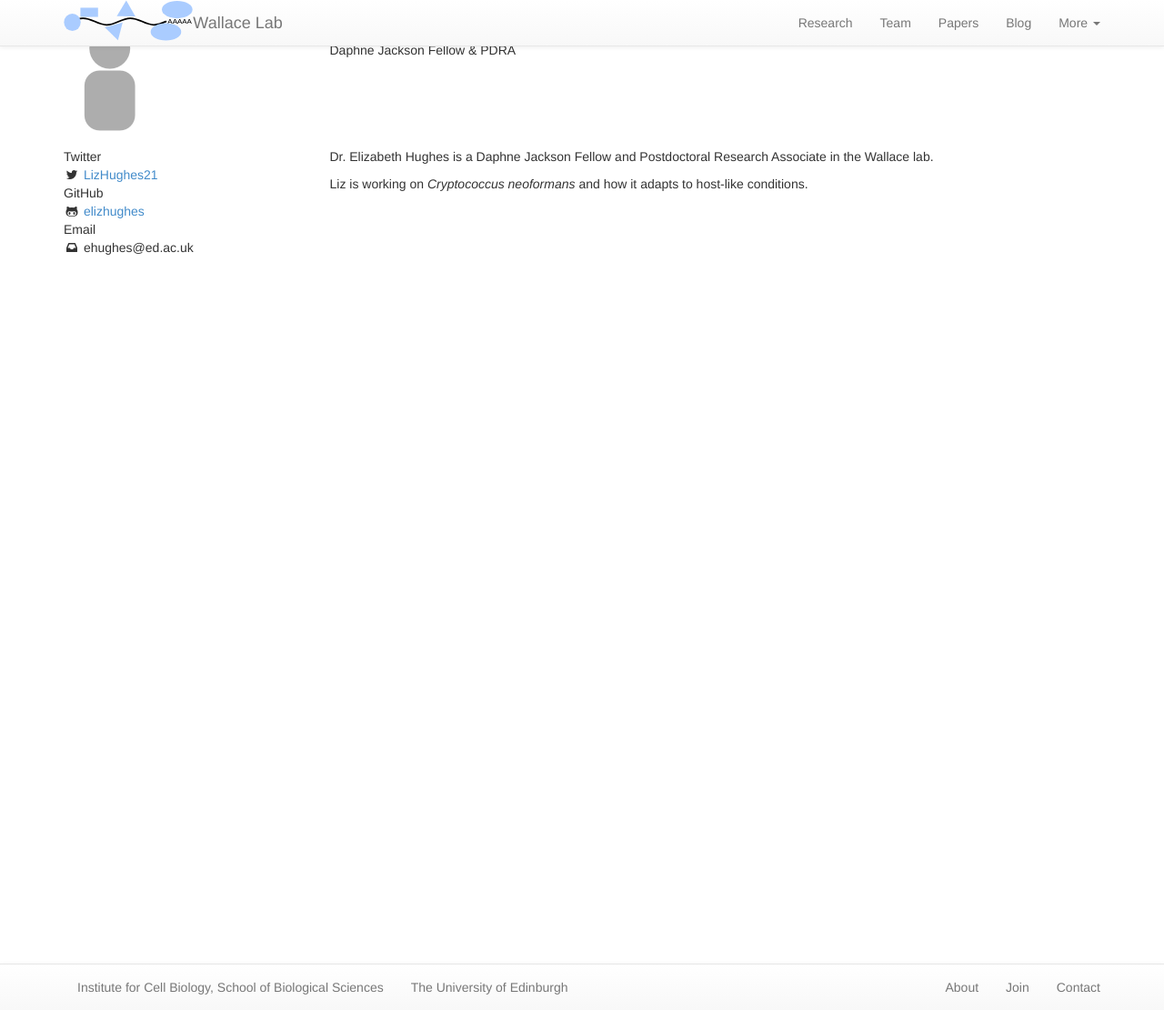
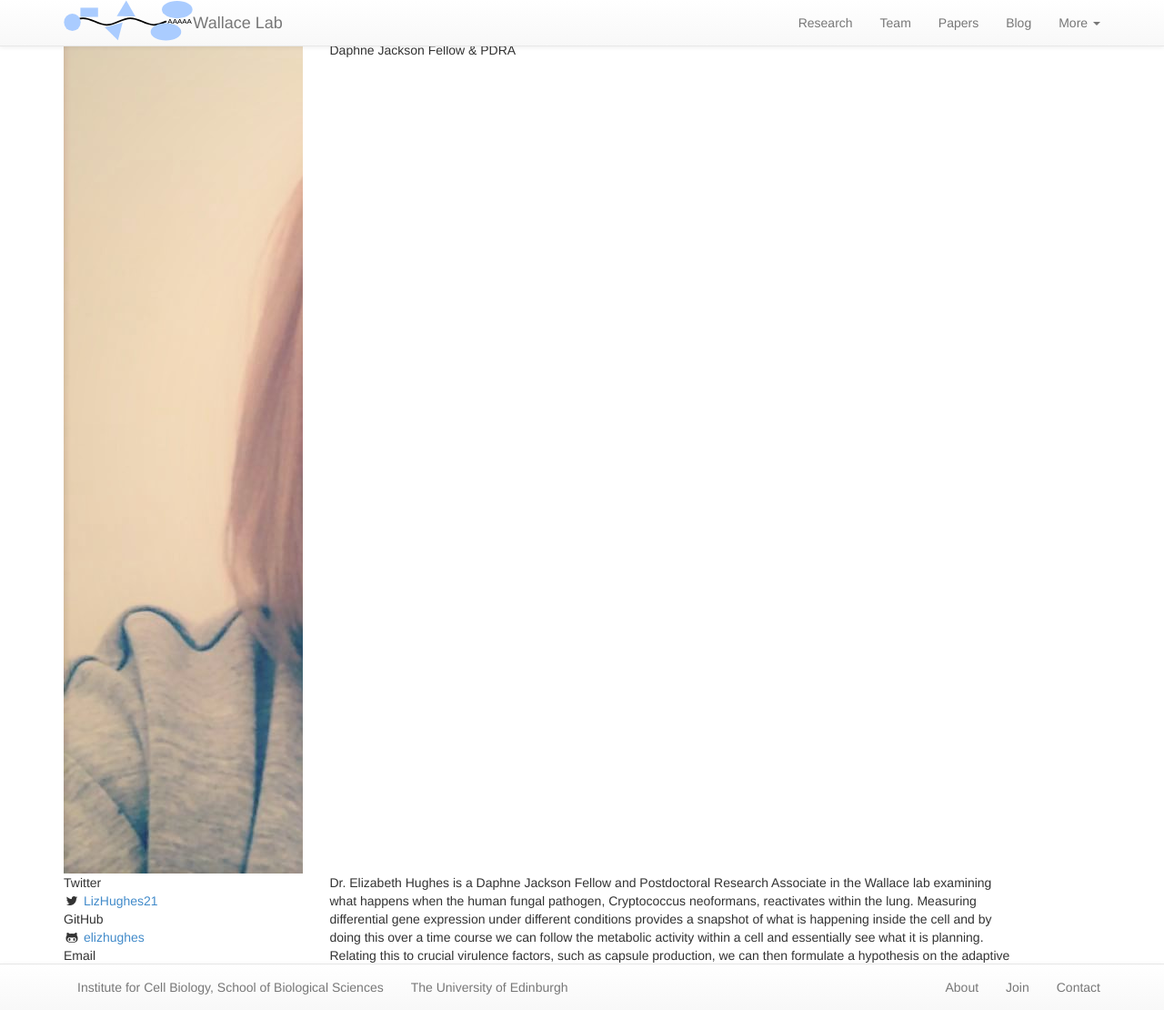
Before and after one commit to swinterbourne/ewallace.github.io, a Jekyll site: the page built from team/_posts/2019-09-09-liz-hughes.md, in a window 1280 px wide and 1110 px high. Shown: the whole window at 91% size. Built offline with Jekyll 4.4.1, drawn with Linux system fonts in a browser that asks for light colours; nearby versions of some CDN libraries.

Commit message:
Elizhughes patch 1 (#11)
* Update 2019-09-09-liz-hughes.md

Update Liz Hughes details for website

* Update 2019-09-09-liz-hughes.md

Change work blurb for Liz Hughes

* Added image and changed some text

```diff
--- a/team/_posts/2019-09-09-liz-hughes.md
+++ b/team/_posts/2019-09-09-liz-hughes.md
@@ -2,17 +2,16 @@
 layout: member
 title: "Liz Hughes"
 position: Daphne Jackson Fellow & PDRA
-nickname: LizHughes
+nickname: Liz
 handle:
-email: ehughes@ed.ac.uk
+email: Liz.Hughes@ed.ac.uk
 twitter: LizHughes21
 github: elizhughes
-ORCID:
-scholar:
-image: /assets/images/team/default-member.png
+ORCID: https://orcid.org/0000_0003_1573_9062
+image: /assets/images/team/LizHughes.jpg
 alum: false
 ---
 
+
+Dr. Elizabeth Hughes is a Daphne Jackson Fellow and Postdoctoral Research Associate in the Wallace lab examining what happens when the human fungal pathogen, Cryptococcus neoformans, reactivates within the lung. Measuring differential gene expression under different conditions provides a snapshot of what is happening inside the cell and by doing this over a time course we can follow the metabolic activity within a cell and essentially see what it is planning. Relating this to crucial virulence factors, such as capsule production, we can then formulate a hypothesis on the adaptive response/responses required for this accidental human pathogen to survive.
 Dr. Elizabeth Hughes is a Daphne Jackson Fellow and Postdoctoral Research Associate in the Wallace lab.
-
-Liz is working on *Cryptococcus neoformans* and how it adapts to host-like conditions.
```
Also changed, not shown: assets/images/team/LizHughes.jpg (added).
